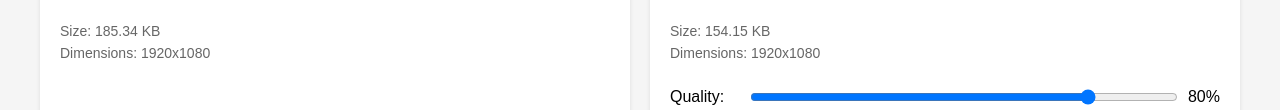
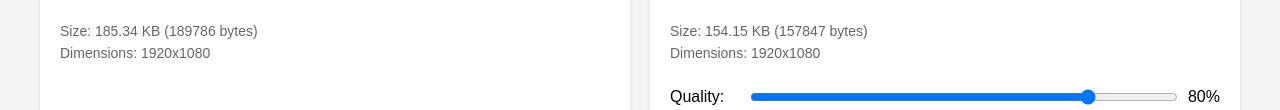
Before and after one commit to taxfromdk/jpegscaler, a plain HTML site: page index.html in a window 1280 px wide. Both pictures are taken after a click on the label "Browse Files". Shown: the part 547-657 px from the top of the page. Drawn offline with Linux system fonts and the light colour scheme.

Commit message:
minor tweaks

```diff
--- a/index.html
+++ b/index.html
@@ -3,7 +3,7 @@
 <head>
     <meta charset="UTF-8">
     <meta name="viewport" content="width=device-width, initial-scale=1.0">
-    <title>JpegScaler</title>
+    <title>Jpegscaler</title>
     <link rel="stylesheet" href="style.css">
 </head>
 <body>
@@ -21,7 +21,7 @@
                 <h2>Original Image</h2>
                 <img id="original-image" src="" alt="Original image">
                 <div class="image-info" id="original-info">
-                    <p>Size: <span id="original-size">-</span></p>
+                    <p>Size: <span id="original-size-readable">-</span> (<span id="original-size-bytes">-</span> bytes)</p>
                     <p>Dimensions: <span id="original-dimensions">-</span></p>
                 </div>
             </div>
@@ -30,7 +30,7 @@
                 <h2>Encoded Image</h2>
                 <img id="encoded-image" src="" alt="Encoded image">
                 <div class="image-info" id="encoded-info">
-                    <p>Size: <span id="encoded-size">-</span></p>
+                    <p>Size: <span id="encoded-size-readable">-</span> (<span id="encoded-size-bytes">-</span> bytes)</p>
                     <p>Dimensions: <span id="encoded-dimensions">-</span></p>
                 </div>
                 <div class="controls">
--- a/main.js
+++ b/main.js
@@ -7,6 +7,7 @@ document.addEventListener('DOMContentLoaded', () => {
             handleImageUpload(file);
         })
         .catch(error => console.error('Error loading test image:', error));
+
     const dropZone = document.getElementById('drop-zone');
     const fileInput = document.getElementById('file-input');
     const originalImage = document.getElementById('original-image');
@@ -19,6 +20,7 @@ document.addEventListener('DOMContentLoaded', () => {
 
     let currentFile = null;
     let originalFilename = 'test.jpg';
+    let currentEncodedBlob = null;  // Store the current encoded blob
 
     // Drag and drop handlers
     dropZone.addEventListener('dragover', (e) => {
@@ -39,90 +41,99 @@ document.addEventListener('DOMContentLoaded', () => {
         }
     });
 
-    // File input handler
     fileInput.addEventListener('change', (e) => {
         if (e.target.files.length > 0) {
             handleImageUpload(e.target.files[0]);
         }
     });
 
-    // Quality slider handler
     qualitySlider.addEventListener('input', (e) => {
         qualityValue.textContent = `${e.target.value}%`;
         updateEncodedImage();
     });
 
-    // Dimension inputs handler
     widthInput.addEventListener('input', updateEncodedImage);
     heightInput.addEventListener('input', updateEncodedImage);
 
-    // Download button handler
-    downloadBtn.addEventListener('click', () => {
-        if (encodedImage.src) {
-            const link = document.createElement('a');
-            link.href = encodedImage.src;
-            const width = parseInt(widthInput.value) || originalImage.naturalWidth;
-            const height = parseInt(heightInput.value) || originalImage.naturalHeight;
-            const quality = parseInt(qualitySlider.value);
-            link.download = `${originalFilename}-${width}x${height}-q${quality}.jpg`;
-            link.click();
-        }
-    });
+    async function encodeImage(img, width, height, quality) {
+        const canvas = document.createElement('canvas');
+        const ctx = canvas.getContext('2d');
+
+        canvas.width = width;
+        canvas.height = height;
+        ctx.drawImage(img, 0, 0, width, height);
+
+        return new Promise(resolve => {
+            canvas.toBlob(blob => resolve(blob), 'image/jpeg', quality);
+        });
+    }
 
     async function handleImageUpload(file) {
         currentFile = file;
         originalFilename = file.name.replace(/\.[^/.]+$/, '');
 
-        // Display original image
         const originalUrl = URL.createObjectURL(file);
         originalImage.src = originalUrl;
 
-        // Update original image info
-        document.getElementById('original-size').textContent = formatFileSize(file.size);
+        document.getElementById('original-size-readable').textContent = formatFileSize(file.size);
+        document.getElementById('original-size-bytes').textContent = file.size;
 
         originalImage.onload = () => {
             document.getElementById('original-dimensions').textContent =
                 `${originalImage.naturalWidth}x${originalImage.naturalHeight}`;
 
-            // Set default dimensions
             widthInput.value = originalImage.naturalWidth;
             heightInput.value = originalImage.naturalHeight;
 
             updateEncodedImage();
+            URL.revokeObjectURL(originalUrl);
         };
     }
 
     async function updateEncodedImage() {
         if (!currentFile) return;
 
-        const canvas = document.createElement('canvas');
-        const ctx = canvas.getContext('2d');
+        const width = parseInt(widthInput.value) || originalImage.naturalWidth;
+        const height = parseInt(heightInput.value) || originalImage.naturalHeight;
+        const quality = parseInt(qualitySlider.value) / 100;
 
-        // Calculate dimensions
-        let newWidth = parseInt(widthInput.value) || originalImage.naturalWidth;
-        let newHeight = parseInt(heightInput.value) || originalImage.naturalHeight;
+        try {
+            // Generate the encoded blob
+            currentEncodedBlob = await encodeImage(originalImage, width, height, quality);
 
-        // Set canvas dimensions
-        canvas.width = newWidth;
-        canvas.height = newHeight;
+            // Create and display the encoded image
+            const encodedUrl = URL.createObjectURL(currentEncodedBlob);
+            encodedImage.src = encodedUrl;
 
-        // Draw image with new dimensions
-        ctx.drawImage(originalImage, 0, 0, newWidth, newHeight);
+            // Update size information
+            document.getElementById('encoded-size-readable').textContent = formatFileSize(currentEncodedBlob.size);
+            document.getElementById('encoded-size-bytes').textContent = currentEncodedBlob.size;
+            document.getElementById('encoded-dimensions').textContent = `${width}x${height}`;
 
-        // Convert to JPEG with selected quality
-        const quality = parseInt(qualitySlider.value) / 100;
-        const encodedUrl = canvas.toDataURL('image/jpeg', quality);
-        encodedImage.src = encodedUrl;
+            // Clean up the URL after the image loads
+            encodedImage.onload = () => URL.revokeObjectURL(encodedUrl);
+        } catch (error) {
+            console.error('Error encoding image:', error);
+        }
+    }
 
-        // Update encoded image info
-        encodedImage.onload = async () => {
-            const response = await fetch(encodedUrl);
-            const blob = await response.blob();
-            document.getElementById('encoded-size').textContent = formatFileSize(blob.size);
-            document.getElementById('encoded-dimensions').textContent =
-                `${newWidth}x${newHeight}`;
-        };
-    }
+    downloadBtn.addEventListener('click', () => {
+        if (currentEncodedBlob) {
+            const width = parseInt(widthInput.value) || originalImage.naturalWidth;
+            const height = parseInt(heightInput.value) || originalImage.naturalHeight;
+            const quality = parseInt(qualitySlider.value);
+
+            // Use the exact same blob that's being previewed
+            const url = URL.createObjectURL(currentEncodedBlob);
+            const link = document.createElement('a');
+            link.href = url;
+            link.download = `${originalFilename}-${width}x${height}-q${quality}-${currentEncodedBlob.size}b.jpg`;
+            link.click();
+
+            // Clean up
+            setTimeout(() => URL.revokeObjectURL(url), 100);
+        }
+    });
 
     function formatFileSize(bytes) {
         if (bytes === 0) return '0 Bytes';
```
